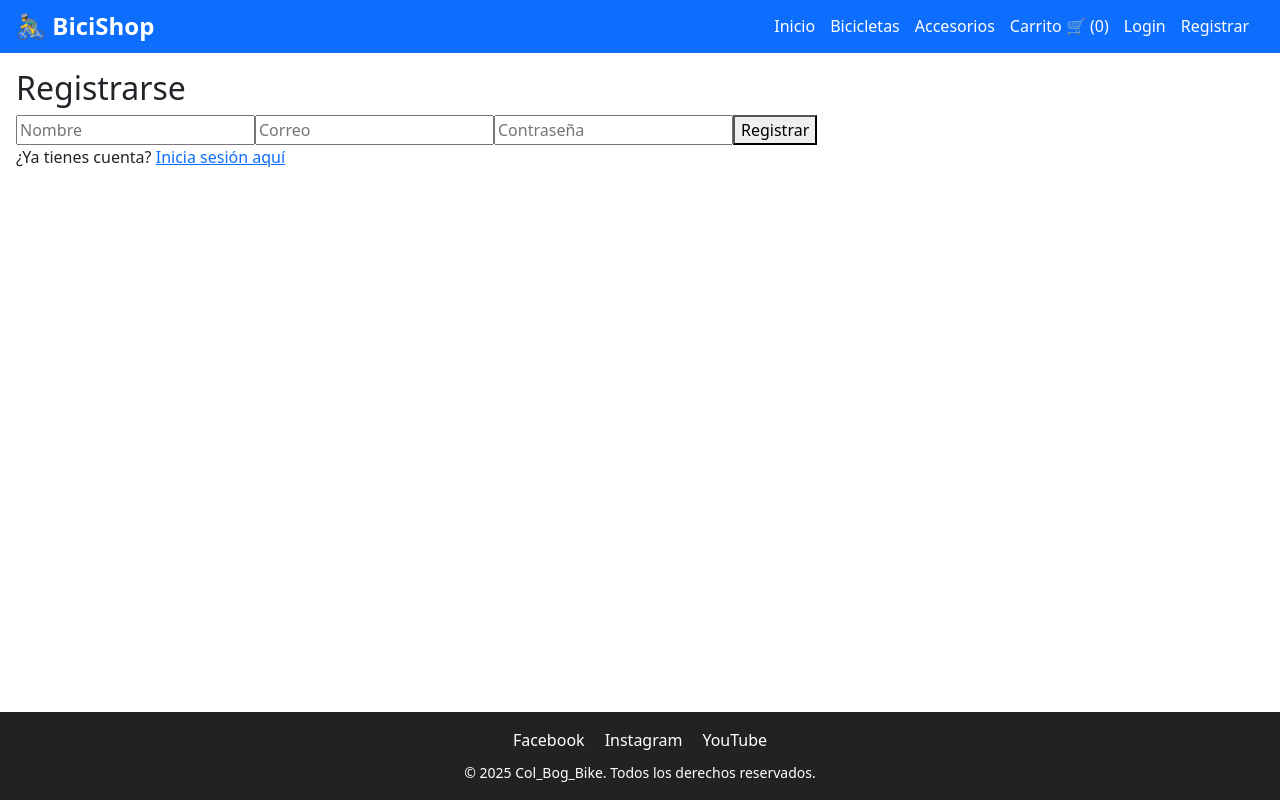
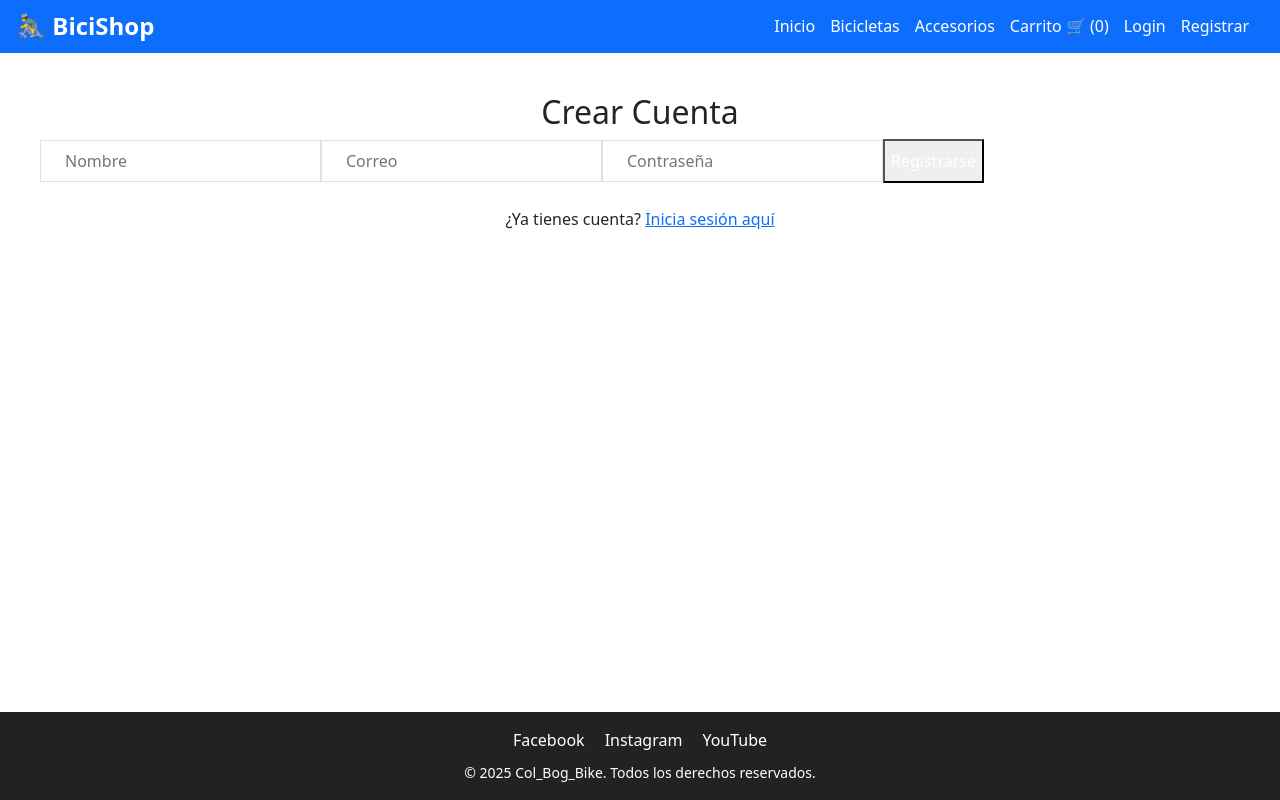
Before and after one commit to DavidLancheros05/TIENDA_BM_FRONTEND, a React (Create React App) app: page /register in a window 1280 px wide. Built offline with nearby package versions, Linux system fonts and the light colour scheme.

Commit message:
Agrega package.json y scripts para deploy

```diff
--- a/package.json
+++ b/package.json
@@ -40,5 +40,10 @@
       "last 1 firefox version",
       "last 1 safari version"
     ]
+  },
+  "devDependencies": {
+    "autoprefixer": "^10.4.21",
+    "postcss": "^8.5.5",
+    "tailwindcss": "^4.1.10"
   }
 }
--- a/src/pages/Register.js
+++ b/src/pages/Register.js
@@ -10,16 +10,10 @@ export default function Register() {
   const navigate = useNavigate();
   const API_URL = process.env.REACT_APP_API_URL;
 
-
   const handleSubmit = async (e) => {
     e.preventDefault();
-
-
-    console.log('Datos enviados al backend:', { nombre, correo, password });
-
-
     try {
-      await axios.post(`${API_URL}/api/auth/register`, { nombre,correo, password });
+      await axios.post(`${API_URL}/api/auth/register`, { nombre, correo, password });
       alert('Registro exitoso. Ahora puedes iniciar sesión.');
       navigate('/login');
     } catch (err) {
@@ -28,15 +22,17 @@ export default function Register() {
   };
 
   return (
-    <div>
-      <h2>Registrarse</h2>
-      <form onSubmit={handleSubmit}>
+    <div className="min-h-screen flex items-center justify-center bg-gray-100 p-4">
+      <div className="w-full max-w-md bg-white p-8 rounded-2xl shadow-md">
+        <h2 className="text-2xl font-bold mb-6 text-center text-blue-600">Crear Cuenta</h2>
+        <form onSubmit={handleSubmit} className="space-y-4">
           <input
             type="text"
             placeholder="Nombre"
             value={nombre}
             onChange={(e) => setNombre(e.target.value)}
             required
+            className="w-full px-4 py-2 border rounded-lg focus:outline-none focus:ring-2 focus:ring-blue-400"
           />
           <input
             type="email"
@@ -44,6 +40,7 @@ export default function Register() {
             value={correo}
             onChange={(e) => setCorreo(e.target.value)}
             required
+            className="w-full px-4 py-2 border rounded-lg focus:outline-none focus:ring-2 focus:ring-blue-400"
           />
           <input
             type="password"
@@ -51,11 +48,23 @@ export default function Register() {
             value={password}
             onChange={(e) => setPassword(e.target.value)}
             required
+            className="w-full px-4 py-2 border rounded-lg focus:outline-none focus:ring-2 focus:ring-blue-400"
           />
-        <button type="submit">Registrar</button>
+          <button
+            type="submit"
+            className="w-full bg-blue-500 text-white py-2 rounded-lg hover:bg-blue-600 transition"
+          >
+            Registrarse
+          </button>
         </form>
-      {error && <p style={{ color: 'red' }}>{error}</p>}
-      <p>¿Ya tienes cuenta? <a href="/login">Inicia sesión aquí</a></p>
+        {error && <p className="text-red-500 text-sm mt-4">{error}</p>}
+        <p className="mt-4 text-sm text-center">
+          ¿Ya tienes cuenta?{' '}
+          <a href="/login" className="text-blue-500 hover:underline">
+            Inicia sesión aquí
+          </a>
+        </p>
+      </div>
     </div>
   );
 }
```
Also changed, not shown: 1 other file (tests, documents, lock files or other folders). Lines whose indentation alone changed are shown as unchanged.
